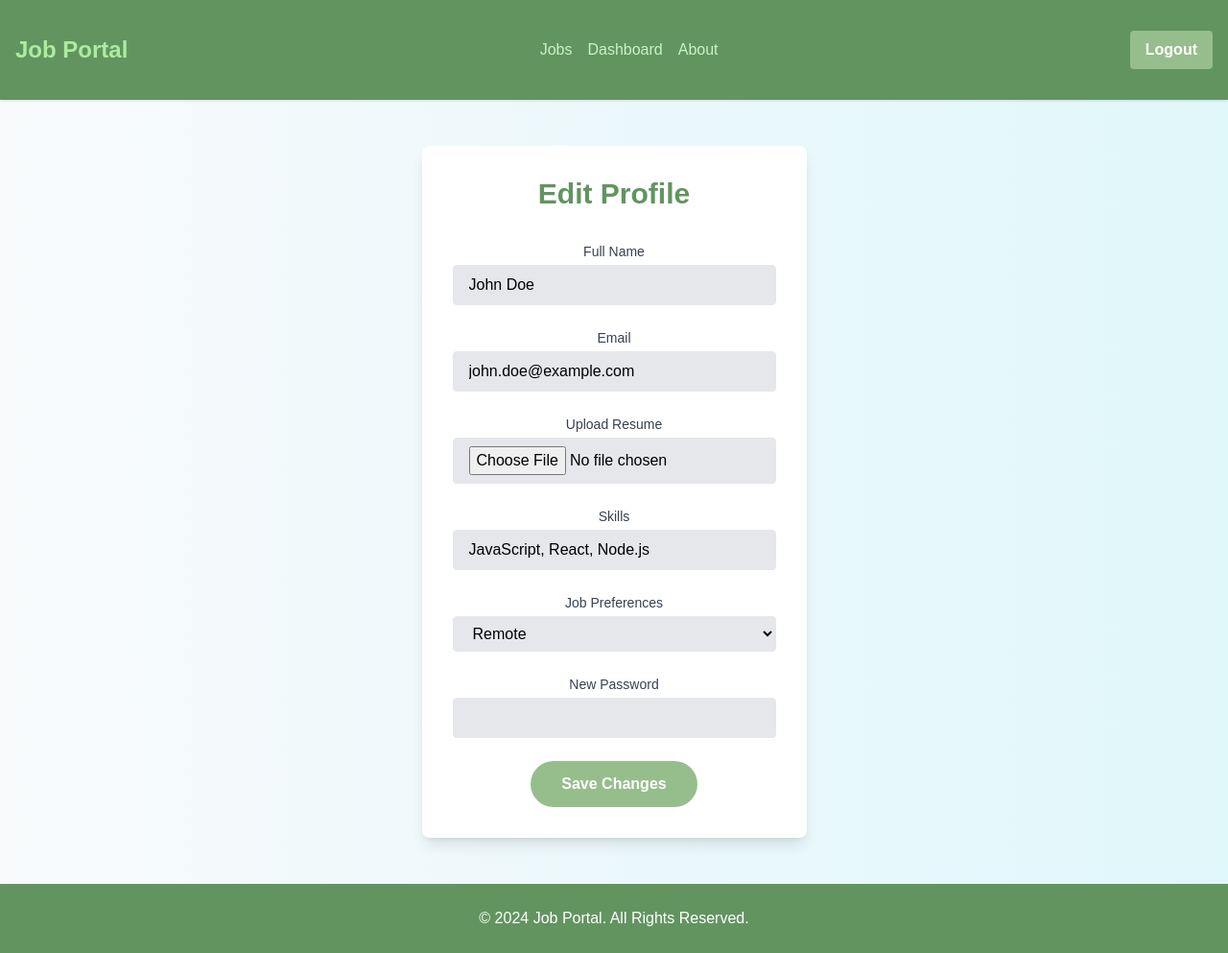
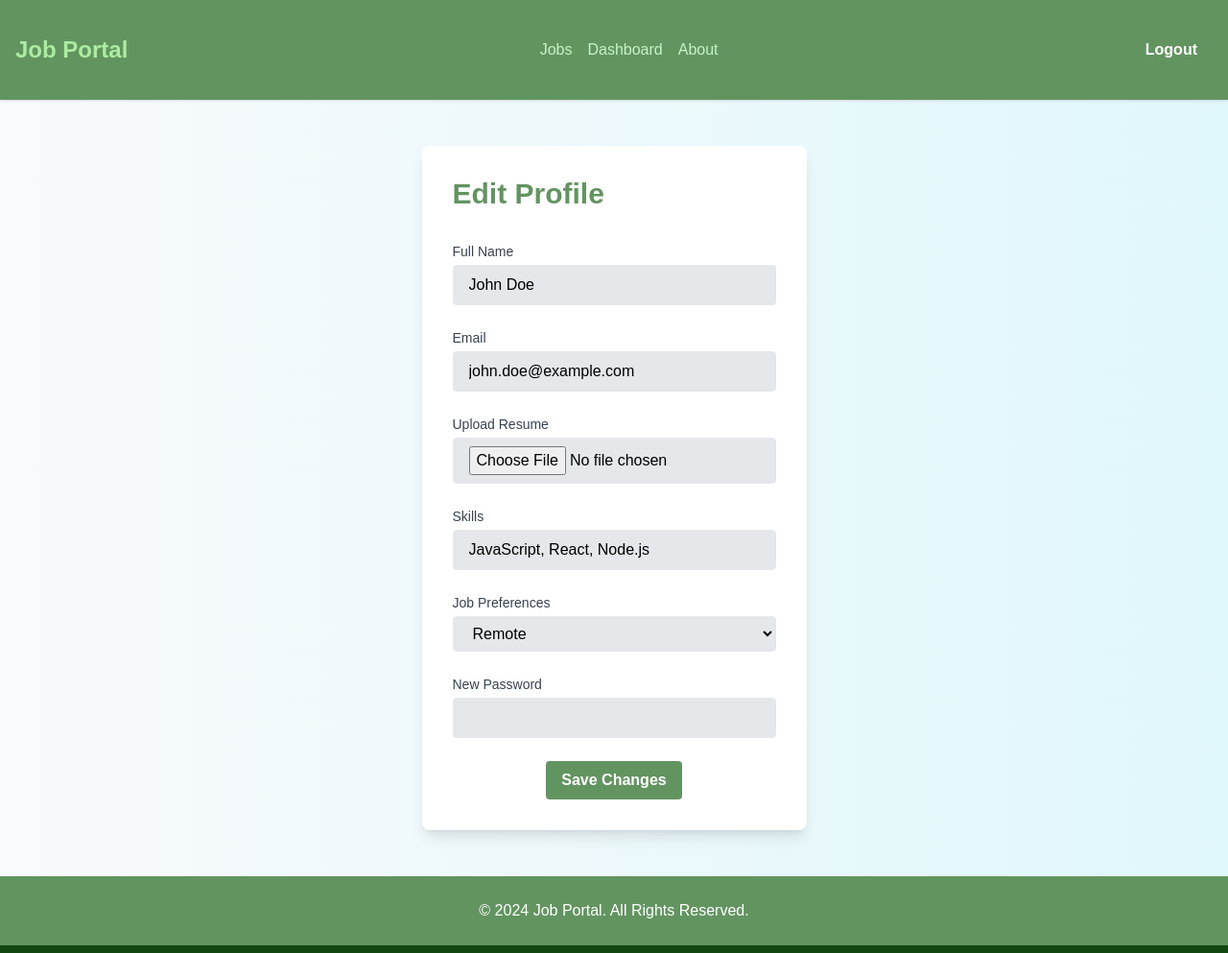
Before and after one commit to betterbenii/job-listing-frontend, a website: page html/edit-candidate-profile.html in a window 1280 px wide. Shown: the whole page at 96% size. Drawn offline with Linux system fonts and the light colour scheme.

Commit message:
improved the button on edit candidate profile

```diff
--- a/html/edit-candidate-profile.html
+++ b/html/edit-candidate-profile.html
@@ -18,12 +18,12 @@
         <a href="/dashboard.html" class="text-tea_green hover:text-olivine">Dashboard</a>
         <a href="about.html" class="text-tea_green hover:text-olivine">About</a>
       </nav>
-      <a href="/" class="px-4 py-2 bg-olivine text-white font-semibold rounded hover:bg-light_green">Logout</a>
+      <a href="/" class="px-4 py-2 bg-asparagus text-white font-semibold rounded hover:bg-olivine">Logout</a>
     </div>
   </header>
 
   <!-- Edit Profile Section -->
-  <main class="container mx-auto px-4 py-12">
+  <main class="container mx-auto text-left  px-4 py-12">
     <section class="bg-white p-8 rounded-lg shadow-lg max-w-2xl mx-auto">
       <h2 class="text-3xl font-bold text-asparagus mb-8">Edit Profile</h2>
       <form class="space-y-6">
@@ -70,7 +70,7 @@
 
         <!-- Update Profile Button -->
         <div class="text-center">
-          <button type="submit" class="px-8 py-3 bg-olivine text-white font-semibold rounded-full hover:bg-light_green transition duration-200">Save Changes</button>
+          <button type="submit" class="px-4 py-2 bg-asparagus text-white font-semibold rounded hover:bg-tea_green hover:text-asparagus-100">Save Changes</button>
         </div>
       </form>
     </section>
```
Also changed, not shown: html/login.html (+1 -1 lines).
